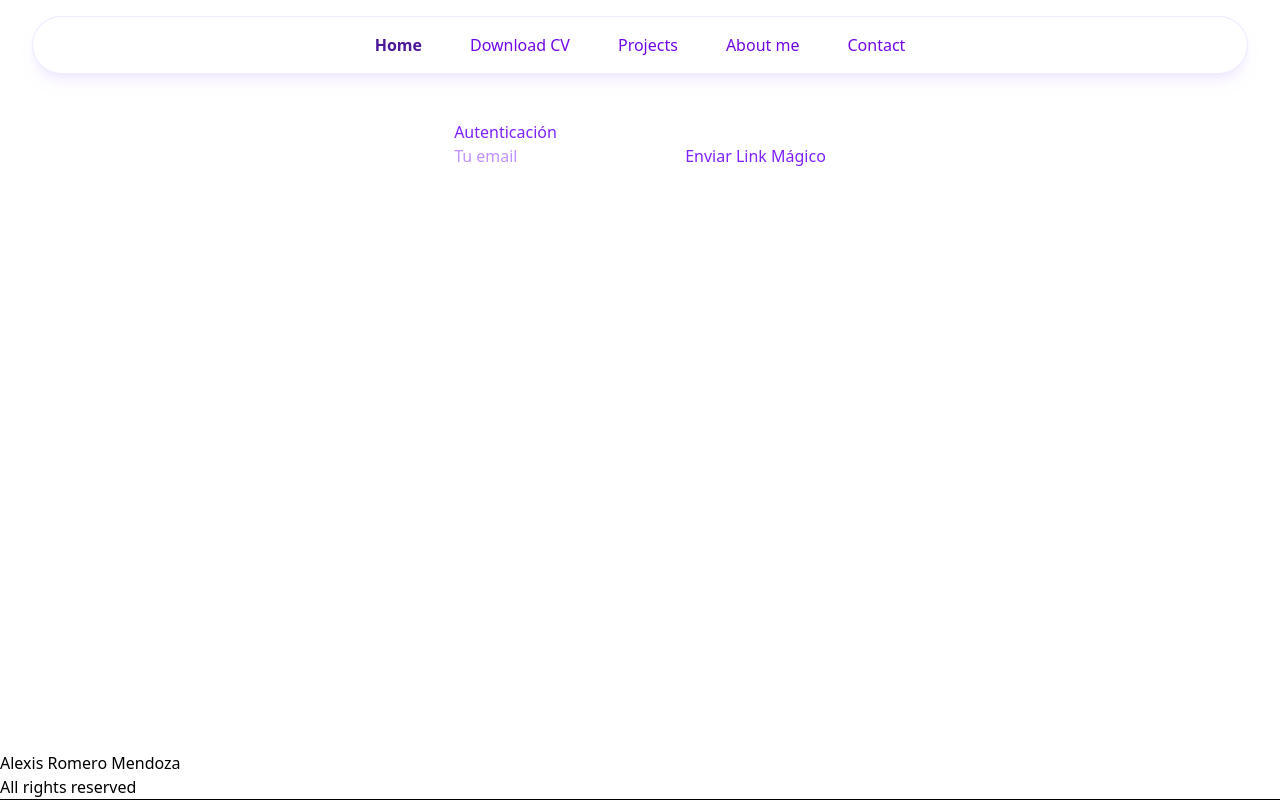
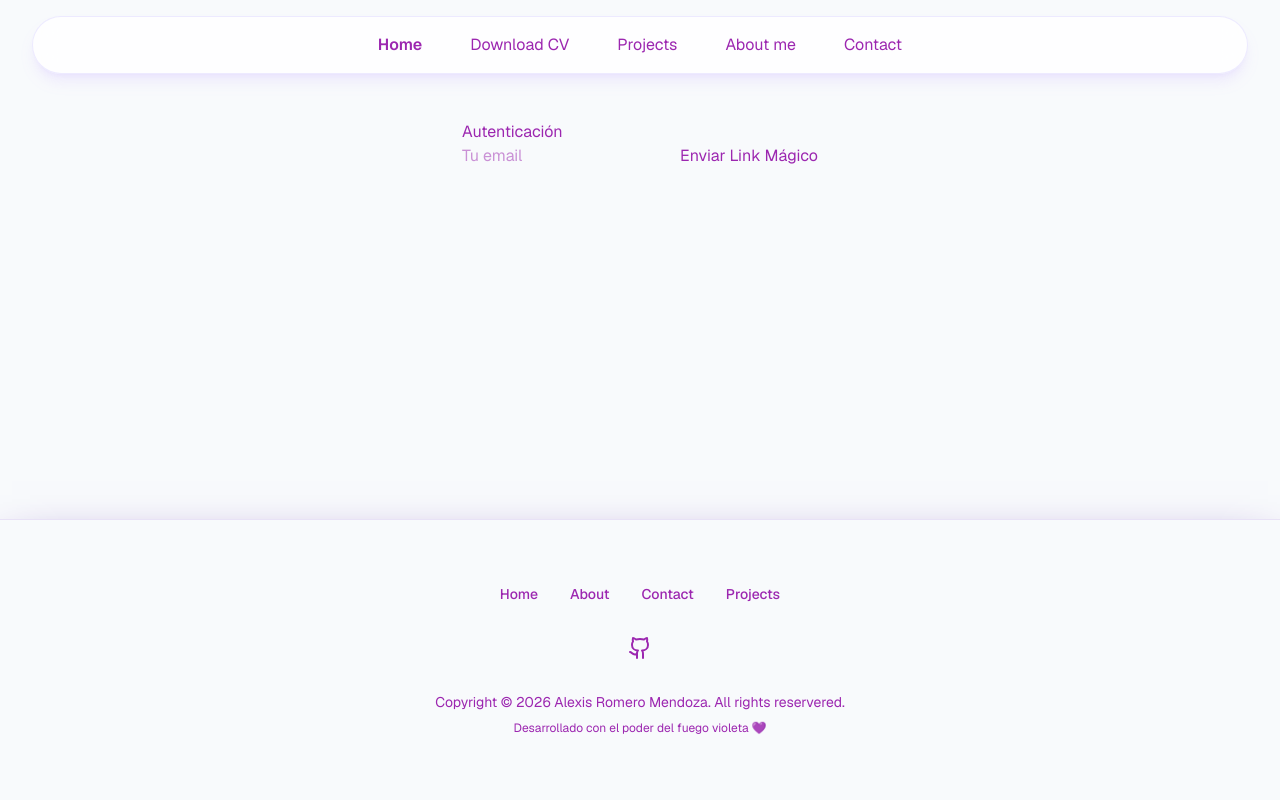
Before and after one commit to arm-code/minimalist-portfolio, a React (Vite) app: page /login in a window 1280 px wide. Built offline with nearby package versions, Linux system fonts and the light colour scheme; no server answers.

Commit message:
styyles: footer

```diff
--- a/src/components/Footer.tsx
+++ b/src/components/Footer.tsx
@@ -1,11 +1,36 @@
+import { Link } from "react-router-dom";
 
+export default function Footer() {
+  return (
 
-export const Footer = () => {
-  return (
-    <div className='footerpage'>
-      <p>Alexis Romero Mendoza</p>
-      <p>All rights reserved</p>
-      <hr />
-    </div>
+    <footer className="flex flex-col items-center justify-around w-full py-16 text-sm text-violet-800/70 border-t border-violet-800/10 shadow-2xl shadow-violet-900">
+      <div className="flex items-center gap-8">
+        <Link to="home-page" className="font-medium text-gray-500 hover:text-black transition-all">
+          Home
+        </Link>
+        <Link to="about-page" className="font-medium text-gray-500 hover:text-black transition-all">
+          About
+        </Link>
+        <Link to="contact-page" className="font-medium text-gray-500 hover:text-black transition-all">
+          Contact
+        </Link>
+        <Link to="projects-page" className="font-medium text-gray-500 hover:text-black transition-all">
+          Projects
+        </Link>
+      </div>
+
+      <div className="flex items-center gap-4 mt-8 ">
+        <Link to="https://github.com/arm-code" target="_blank" className="hover:-translate-y-0.5 transition-all duration-300">
+          <svg width="24" height="24" viewBox="0 0 24 24" fill="none" xmlns="http://www.w3.org/2000/svg">
+            <path d="M15 22v-4a4.8 4.8 0 0 0-1-3.5c3 0 6-2 6-5.5.08-1.25-.27-2.48-1-3.5.28-1.15.28-2.35 0-3.5 0 0-1 0-3 1.5-2.64-.5-5.36-.5-8 0C6 2 5 2 5 2c-.3 1.15-.3 2.35 0 3.5A5.4 5.4 0 0 0 4 9c0 3.5 3 5.5 6 5.5-.39.49-.68 1.05-.85 1.65S8.93 17.38 9 18v4" stroke="currentColor" strokeWidth="2" strokeLinecap="round" strokeLinejoin="round" />
+            <path d="M9 18c-4.51 2-5-2-7-2" stroke="currentColor" strokeWidth="2" strokeLinecap="round" strokeLinejoin="round" />
+          </svg>
+        </Link>
+      </div>
+
+      <p className="mt-8 text-center">Copyright © 2026 <Link target="_blank" to="https://pos-front.yosoyalexisromero.site/about-me">Alexis Romero Mendoza</Link>. All rights reservered.</p>
+      <p className="text-xs mt-2">Desarrollado con el poder del fuego violeta 💜</p>
+    </footer>
+
   );
 };
--- a/src/components/NavBar.tsx
+++ b/src/components/NavBar.tsx
@@ -3,7 +3,7 @@ import cv from '../assets/files/alexis_romero_mendoza_CV_2024_ENG4.pdf';
 
 export const NavBar = () => {
   return (
-    <nav className="fixed top-0 left-1/2 -translate-x-1/2 w-[95%] max-w-7xl z-50">
+    <nav className="fixed top-0 left-1/2 -translate-x-1/2 w-[95%] max-w-7xl z-50 bg-slate-50">
       <div className="backdrop-blur-md bg-white/80 border border-violet-200/50 rounded-full mt-4 shadow-lg shadow-violet-500/10">
         <ul className="flex items-center justify-center gap-2 md:gap-6 px-4 py-3 md:py-4">
           <li>
--- a/src/layouts/PrivateLayout.tsx
+++ b/src/layouts/PrivateLayout.tsx
@@ -1,6 +1,6 @@
 import React from 'react'
 import { Outlet } from 'react-router-dom'
-import { Footer } from '../components/Footer'
+import  Footer  from '../components/Footer'
 
 const PrivateLayout = () => {
   return (
--- a/src/layouts/PublicLayout.tsx
+++ b/src/layouts/PublicLayout.tsx
@@ -1,11 +1,11 @@
 
 import { NavBar } from '../components/NavBar'
 import { Outlet } from 'react-router-dom'
-import { Footer } from '../components/Footer'
+import  Footer  from '../components/Footer'
 
  const PublicLayout = () => {
    return (
-     <div className='flex w-full min-h-screen flex-col justify-between'>
+     <div className='flex w-full min-h-screen flex-col justify-between bg-slate-50'>
         <NavBar/>
         <main className='mt-30 mb-5 flex flex-col items-center text-violet-600'>
             <Outlet/>
--- a/src/styles.css
+++ b/src/styles.css
@@ -6,10 +6,11 @@
   color: inherit;
 } */
 
-/* * {
+* {
     font-family: "Geist", sans-serif;
+    /* background-color: #becbd6; */
     color: #9C27B0;
-} */
+}
 
 
 /* .geist-normal {
```
